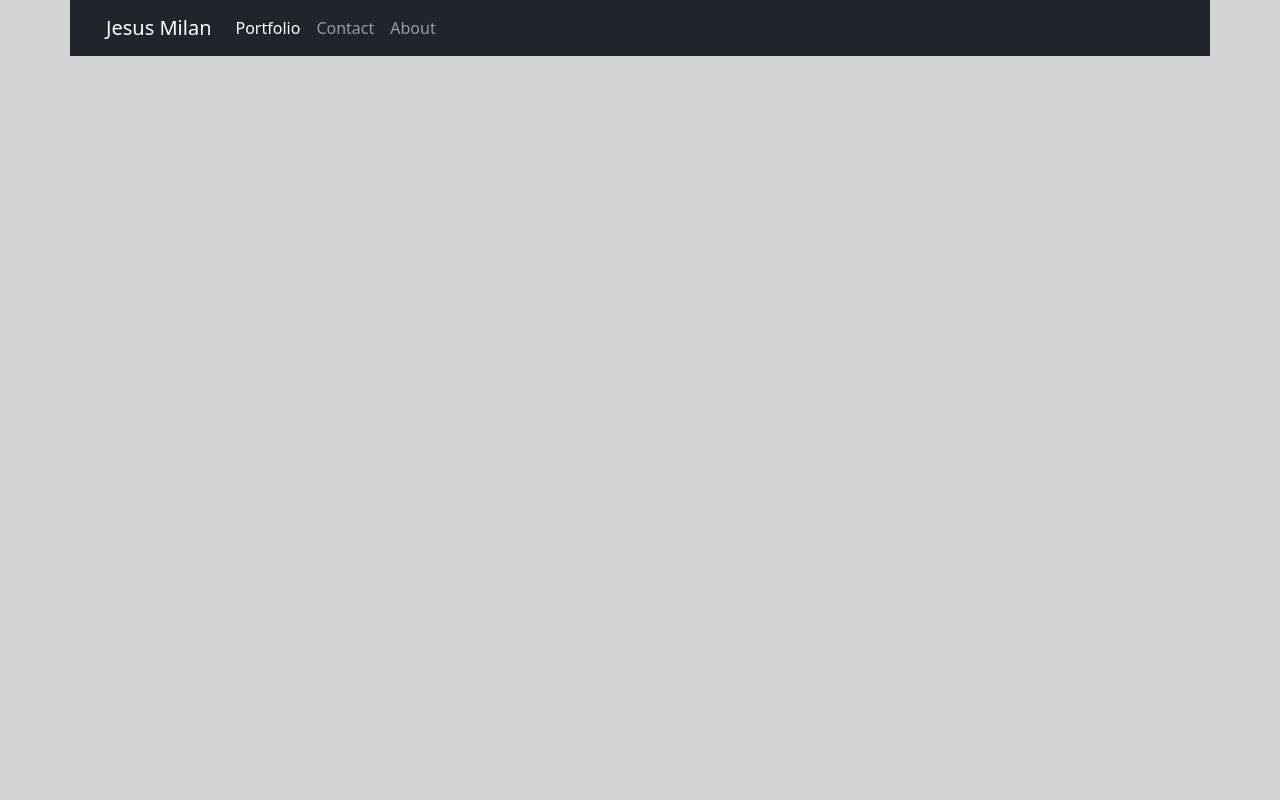
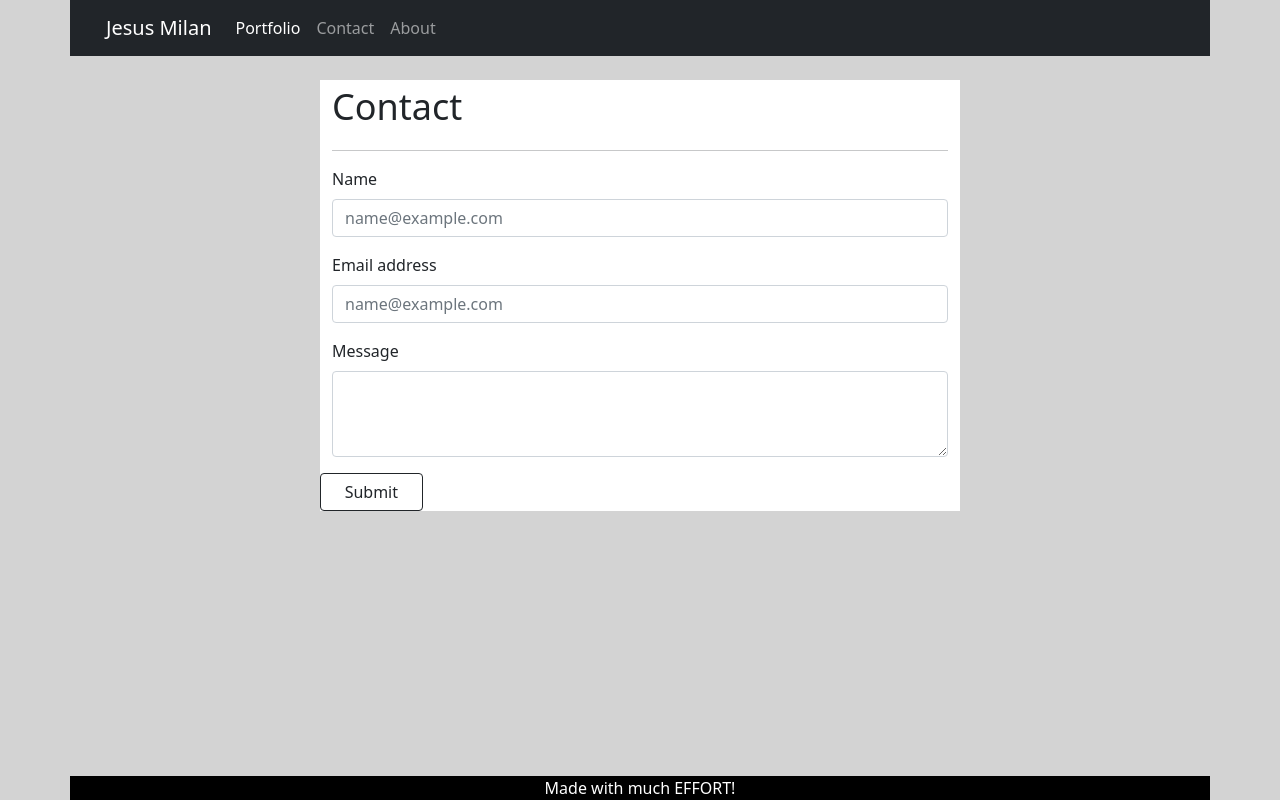
Before and after one commit to Milan1422/HW2-Responsive-Portfolio, a plain HTML site: page contact.html in a window 1280 px wide. Drawn offline with nearby package versions, Linux system fonts and the light colour scheme.

Commit message:
added footers to the files and fixed them to the bottom of the  page

```diff
--- a/contact.html
+++ b/contact.html
@@ -38,5 +38,37 @@
         </div>
         <br>
 
+        <!-- Contact form -->
+        <div class="container col-lg-6 mainContainer">
+            <div class="row">
+                <header>Contact</header>
+            </div>
+            <hr>
+            <div class="row">
+                <div class="mb-3">
+                    <label for="exampleFormControlInput1" class="form-label">Name</label>
+                    <input type="email" class="form-control" id="exampleFormControlInput1" placeholder="name@example.com">
+                  </div>
+                  <div class="mb-3">
+                    <label for="exampleFormControlInput1" class="form-label">Email address</label>
+                    <input type="email" class="form-control" id="exampleFormControlInput1" placeholder="name@example.com">
+                  </div>
+                  <div class="mb-3">
+                    <label for="exampleFormControlTextarea1" class="form-label">Message</label>
+                    <textarea class="form-control" id="exampleFormControlTextarea1" rows="3"></textarea>
+                </div>
+            </div>
+            <div class="row col-lg-2">
+                <input class="btn btn-outline-dark" type="submit" value="Submit">
+            </div>
+        </div>
+
+        <!-- footer -->
+    <div class="container fixed-bottom footerContainer">
+        <div class="row">
+          <footer>Made with much EFFORT!</footer>
+        </div>
+    </div>
+
 </body>
 </html>
--- a/style.css
+++ b/style.css
@@ -11,11 +11,11 @@ header{
 }
 
 .mainCouple{
-    margin: 10px;
+    margin: 50px;
 }
 
 .mainPets{
-    margin: 10px;
+    margin: 50px;
 }
 
 .footerContainer{
```
Also changed, not shown: index.html (+9 -0 lines), portfolio.html (+1 -1 lines).
